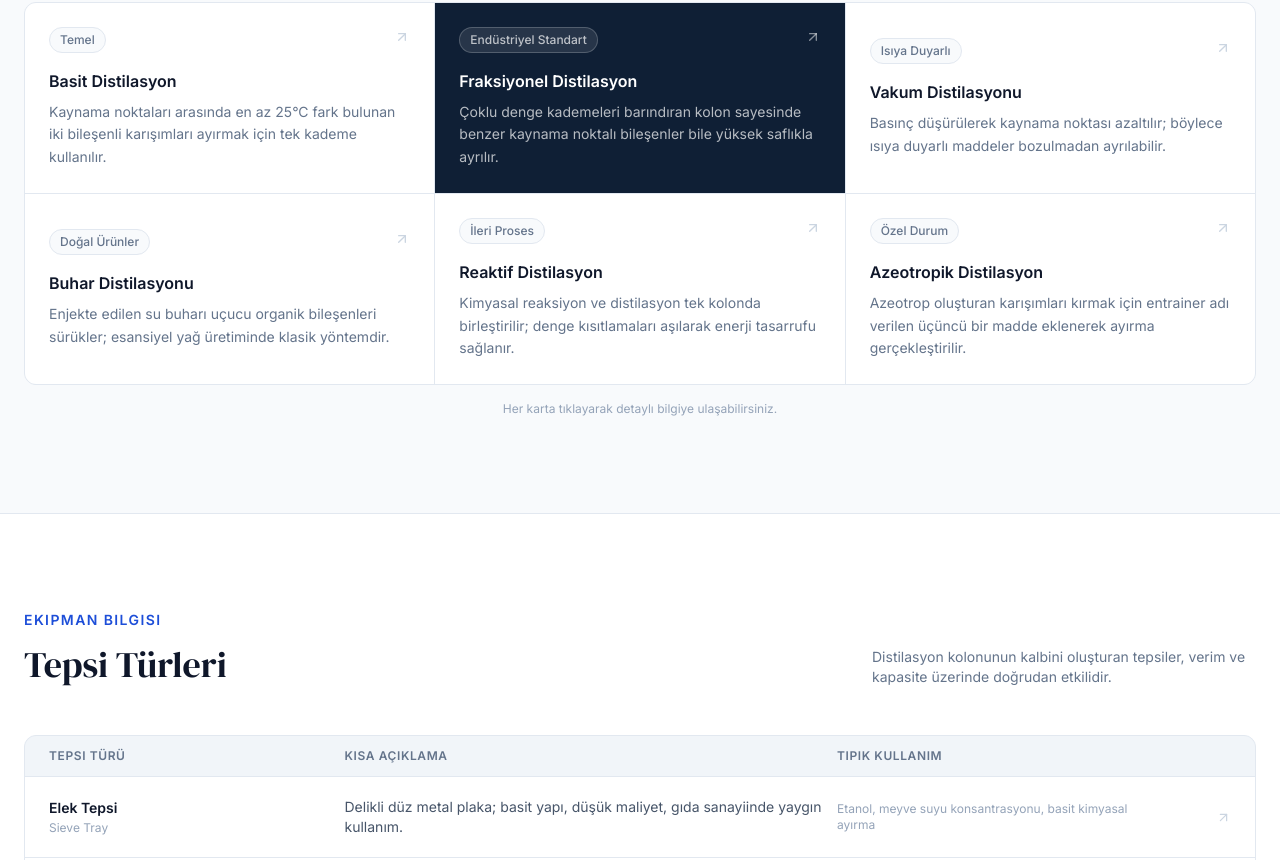
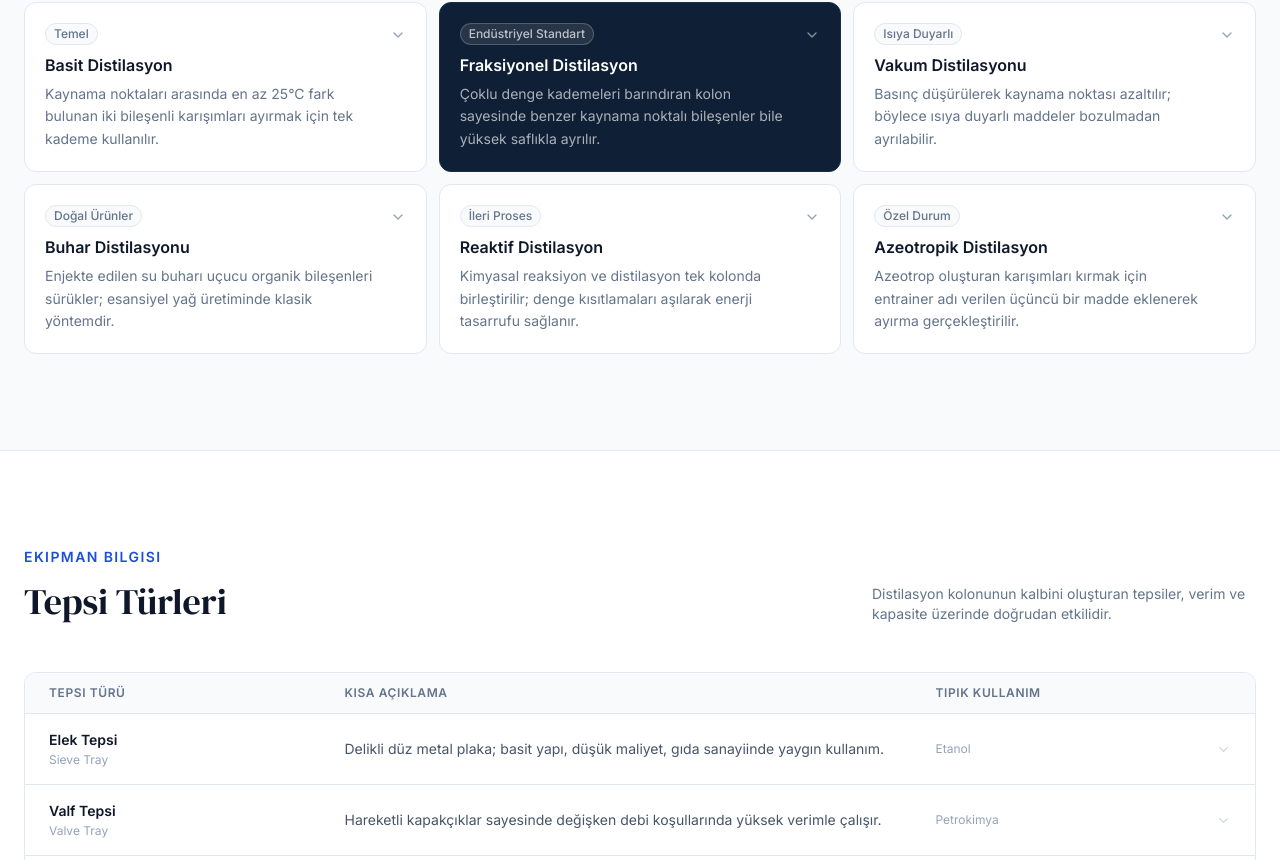
Before and after one commit to Ezgiis02/distillation-site, a React (Vite) app: page / in a window 1280 px wide. Shown: the part 1700-2560 px from the top of the page. Built offline with nearby package versions, Linux system fonts and the light colour scheme.

Commit message:
Replace modals with inline accordion expansion for types and trays

```diff
--- a/src/App.jsx
+++ b/src/App.jsx
@@ -17,8 +17,8 @@ export default function App() {
       <Navbar />
       <Hero />
       <WhatIsDistillation />
-      <Types onOpen={setModal} />
-      <TrayTypes onOpen={setModal} />
+      <Types />
+      <TrayTypes />
       <Products onOpen={setModal} />
       <Calculations />
       <Footer />
--- a/src/components/TrayTypes.jsx
+++ b/src/components/TrayTypes.jsx
@@ -1,4 +1,5 @@
-import { ArrowUpRight, CheckCircle2 } from 'lucide-react'
+import { useState } from 'react'
+import { ChevronDown, CheckCircle2 } from 'lucide-react'
 
 const trays = [
   {
@@ -6,60 +7,50 @@ const trays = [
     title: 'Elek Tepsi',
     subtitle: 'Sieve Tray',
     short: 'Delikli düz metal plaka; basit yapı, düşük maliyet, gıda sanayiinde yaygın kullanım.',
-    detail: {
     description: 'Elek tepsiler, üzerinde düzenli dağılmış küçük delikler bulunan düz metal plakalardır. Buhar bu deliklerden geçerek sıvı tabakasında köpüklenerek temas sağlar. Yapı olarak son derece basit ve ucuzdur.',
     pros: ['Düşük imalat maliyeti', 'Kolay temizlik ve bakım', 'Düşük basınç düşümü', 'Gıda uygulamalarına uygun'],
     cons: ['Dar çalışma aralığı', 'Köpük oluşumu riski'],
     usage: 'Etanol, meyve suyu konsantrasyonu, basit kimyasal ayırma',
-    },
   },
   {
     id: 'valve',
     title: 'Valf Tepsi',
     subtitle: 'Valve Tray',
     short: 'Hareketli kapakçıklar sayesinde değişken debi koşullarında yüksek verimle çalışır.',
-    detail: {
     description: 'Valf tepsiler, delik üzerinde hareket eden metal kapakçıklar içerir. Buhar debisi değiştikçe kapakçıklar yukarı-aşağı hareket ederek geçiş alanını ayarlar. Geniş yük aralığında yüksek verim elde edilir.',
     pros: ['Geniş operasyon aralığı', 'Yüksek kapasite', 'Kendiliğinden debiye göre ayarlanma'],
     cons: ['Elek tepsiye göre pahalı', 'Kapakçıklarda mekanik yıpranma'],
     usage: 'Petrokimya, orta-büyük ölçekli kimya tesisleri',
-    },
   },
   {
     id: 'bubblecap',
     title: 'Balon Kapak Tepsi',
     subtitle: 'Bubble Cap Tray',
     short: 'En eski ve güvenilir tepsi tipi; minimum buhar debisinde bile sıvıyı tepside tutar.',
-    detail: {
     description: 'Yükseltilmiş riserlerin üzerine oturtulan şapka tasarımı, buharın sıvı içinde dağılmasını sağlar. Sıvı tepside tutulduğundan çok düşük debilerde bile çalışabilir.',
     pros: ['Çok geniş çalışma aralığı', 'Düşük debide kararlı çalışma', 'Yüksek sıvı tutma kapasitesi'],
     cons: ['Yüksek imalat maliyeti', 'Yüksek basınç düşümü', 'Temizlik güçlüğü'],
     usage: 'Özel kimyasal süreçler, düşük debi uygulamaları',
-    },
   },
   {
     id: 'dualflow',
     title: 'Çift Akışlı Tepsi',
     subtitle: 'Dual Flow Tray',
     short: 'Downcomer olmaksızın çalışır; buhar ve sıvı aynı deliklerden geçer, tıkanmaya karşı dayanıklıdır.',
-    detail: {
     description: 'Geleneksel downcomersız tasarımdaki bu tepsiler, hem buhar hem sıvının aynı deliklerden geçmesine izin verir. Tıkanma eğilimli sistemler veya askıdaki katı madde içeren akışkanlar için önerilir.',
     pros: ['Tıkanmaya karşı yüksek dayanıklılık', 'Kolay temizlik', 'Düşük maliyet'],
     cons: ['Dar verimli çalışma aralığı', 'Düşük ayırma verimliliği'],
     usage: 'Fermentasyon sıvıları, pulp içeren akışkanlar',
-    },
   },
   {
     id: 'structured',
     title: 'Yapılandırılmış Dolgu',
     subtitle: 'Structured Packing',
     short: 'Corrugated metal levhalardan oluşan dolgu; çok düşük basınç düşümü ve yüksek transfer verimi.',
-    detail: {
     description: 'Corrugated metal levhalardan yapılır; çok düşük basınç düşümü ve yüksek transfer verimi sağlar. Vakum uygulamalarında ve ısıya duyarlı ürünlerde tepsi kolonuna tercih edilir.',
     pros: ['Çok düşük basınç düşümü', 'Yüksek transfer yüzeyi', 'Vakum uygulamaları için ideal'],
     cons: ['Fouling riski', 'Islama güçlüğü', 'Yüksek ilk yatırım maliyeti'],
     usage: 'Vakum distilasyonu, azeotropik ayırma, ısıya duyarlı ürünler',
-    },
   },
   {
     id: 'our_tray',
@@ -67,16 +58,17 @@ const trays = [
     subtitle: 'DistillaTech Özel Tasarım',
     our: true,
     short: 'Mısır işleme koşullarına özel geliştirilmiş elek tepsi: Ø 0.71 m çap, 0.50 m kademe aralığı.',
-    detail: {
     description: 'DistillaTech MDK-16 ürünümüzde, mısır işleme koşullarına uygun özel tasarım elek tepsiler kullanılmaktadır. Paslanmaz çelik yapısı gıda güvenliği standartlarını karşılar. Ø 0.71 m çapı ve 0.5 m tepsi aralığı, 100.000 L/gün besleme kapasitesinde optimum buhar-sıvı temasını sağlayacak şekilde hesaplanmıştır.',
     pros: ['Gıda sınıfı paslanmaz çelik (316L)', 'Optimize edilmiş delik geometrisi', 'Kolay sökülebilir temizleme tasarımı', 'EHEDG uyumlu yüzey işlemi'],
     cons: [],
     usage: 'Mısır hammaddesinden yüksek saflıkta damıtılmış ürün eldesi (xD = 0.895)',
   },
-  },
 ]
 
-export default function TrayTypes({ onOpen }) {
+export default function TrayTypes() {
+  const [openId, setOpenId] = useState(null)
+  const toggle = (id) => setOpenId(prev => prev === id ? null : id)
+
   return (
     <section id="trays" className="py-24 bg-white border-t border-steel-200">
       <div className="max-w-7xl mx-auto px-6">
@@ -88,40 +80,89 @@ export default function TrayTypes({ onOpen }) {
           </div>
         </div>
 
-        <div className="space-y-px bg-steel-200 border border-steel-200 rounded-xl overflow-hidden">
-          {/* Header row */}
-          <div className="hidden md:grid grid-cols-12 bg-steel-100 px-6 py-3 text-xs font-semibold text-steel-500 uppercase tracking-wider">
+        <div className="border border-steel-200 rounded-xl overflow-hidden divide-y divide-steel-200">
+          {/* Table header */}
+          <div className="hidden md:grid grid-cols-12 bg-steel-50 px-6 py-3 text-xs font-semibold text-steel-500 uppercase tracking-wider">
             <div className="col-span-3">Tepsi Türü</div>
-            <div className="col-span-5">Kısa Açıklama</div>
-            <div className="col-span-3">Tipik Kullanım</div>
+            <div className="col-span-6">Kısa Açıklama</div>
+            <div className="col-span-2">Tipik Kullanım</div>
             <div className="col-span-1" />
           </div>
 
-          {trays.map(t => (
+          {trays.map(t => {
+            const isOpen = openId === t.id
+            return (
+              <div key={t.id} className={`${t.our ? 'bg-blue-700' : 'bg-white'}`}>
+                {/* Row header */}
                 <button
-              key={t.id}
-              onClick={() => onOpen({ title: t.title, subtitle: t.subtitle, ...t.detail })}
-              className={`w-full text-left px-6 py-5 group transition-colors cursor-pointer ${t.our ? 'bg-blue-700 hover:bg-blue-800' : 'bg-white hover:bg-steel-50'}`}
+                  onClick={() => toggle(t.id)}
+                  className="w-full text-left px-6 py-4 grid grid-cols-1 md:grid-cols-12 gap-1 md:gap-0 md:items-center group"
                 >
-              <div className="grid grid-cols-1 md:grid-cols-12 gap-2 md:gap-0 md:items-center">
-                <div className="md:col-span-3 flex items-center gap-3">
+                  <div className="md:col-span-3 flex items-center gap-2">
                     {t.our && <CheckCircle2 size={14} className="text-white/80 shrink-0" />}
                     <div>
                       <p className={`font-semibold text-sm ${t.our ? 'text-white' : 'text-steel-900'}`}>{t.title}</p>
                       <p className={`text-xs mt-0.5 ${t.our ? 'text-white/60' : 'text-steel-400'}`}>{t.subtitle}</p>
                     </div>
                   </div>
-                <div className={`md:col-span-5 text-sm ${t.our ? 'text-white/80' : 'text-steel-600'}`}>{t.short}</div>
-                <div className={`md:col-span-3 text-xs ${t.our ? 'text-white/60' : 'text-steel-400'}`}>{t.detail.usage}</div>
+                  <div className={`md:col-span-6 text-sm ${t.our ? 'text-white/80' : 'text-steel-600'}`}>{t.short}</div>
+                  <div className={`md:col-span-2 text-xs hidden md:block ${t.our ? 'text-white/50' : 'text-steel-400'}`}>{t.usage.split(',')[0]}</div>
                   <div className="md:col-span-1 flex justify-end">
-                  <ArrowUpRight size={15} className={`transition-transform group-hover:translate-x-0.5 group-hover:-translate-y-0.5 ${t.our ? 'text-white/50 group-hover:text-white' : 'text-steel-300 group-hover:text-blue-600'}`} />
+                    <ChevronDown
+                      size={15}
+                      className={`transition-transform duration-200 ${isOpen ? 'rotate-180' : ''} ${t.our ? 'text-white/50' : 'text-steel-300'}`}
+                    />
+                  </div>
+                </button>
+
+                {/* Expandable detail */}
+                {isOpen && (
+                  <div className={`px-6 pb-5 border-t ${t.our ? 'border-white/10' : 'border-steel-100'}`}>
+                    <div className="pt-4 grid grid-cols-1 md:grid-cols-2 gap-6">
+                      <div>
+                        <p className={`text-sm leading-relaxed mb-4 ${t.our ? 'text-white/75' : 'text-steel-600'}`}>
+                          {t.description}
+                        </p>
+                        <div className={`rounded-lg px-4 py-3 text-sm ${t.our ? 'bg-white/10 text-white/70' : 'bg-steel-50 border border-steel-100 text-steel-600'}`}>
+                          <span className={`text-xs font-semibold uppercase tracking-wider ${t.our ? 'text-white/40' : 'text-steel-400'}`}>Tipik Uygulama — </span>
+                          {t.usage}
                         </div>
                       </div>
-            </button>
+                      <div className="space-y-4">
+                        {t.pros.length > 0 && (
+                          <div>
+                            <p className={`text-xs font-semibold uppercase tracking-wider mb-2 ${t.our ? 'text-white/40' : 'text-steel-400'}`}>Avantajlar</p>
+                            <ul className="space-y-1.5">
+                              {t.pros.map(p => (
+                                <li key={p} className={`flex items-start gap-2 text-sm ${t.our ? 'text-white/75' : 'text-steel-700'}`}>
+                                  <CheckCircle2 size={13} className={`mt-0.5 shrink-0 ${t.our ? 'text-white/50' : 'text-blue-500'}`} />
+                                  {p}
+                                </li>
                               ))}
+                            </ul>
                           </div>
-
-        <p className="text-center text-steel-400 text-xs mt-4">Her satıra tıklayarak detaylı bilgiye ulaşabilirsiniz.</p>
+                        )}
+                        {t.cons.length > 0 && (
+                          <div>
+                            <p className={`text-xs font-semibold uppercase tracking-wider mb-2 ${t.our ? 'text-white/40' : 'text-steel-400'}`}>Dezavantajlar</p>
+                            <ul className="space-y-1.5">
+                              {t.cons.map(c => (
+                                <li key={c} className={`flex items-start gap-2 text-sm ${t.our ? 'text-white/75' : 'text-steel-700'}`}>
+                                  <span className={`mt-0.5 text-xs shrink-0 ${t.our ? 'text-white/40' : 'text-amber-500'}`}>—</span>
+                                  {c}
+                                </li>
+                              ))}
+                            </ul>
+                          </div>
+                        )}
+                      </div>
+                    </div>
+                  </div>
+                )}
+              </div>
+            )
+          })}
+        </div>
       </div>
     </section>
   )
--- a/src/components/Types.jsx
+++ b/src/components/Types.jsx
@@ -1,4 +1,5 @@
-import { ArrowUpRight } from 'lucide-react'
+import { useState } from 'react'
+import { ChevronDown, CheckCircle2, AlertCircle } from 'lucide-react'
 
 const types = [
   {
@@ -6,12 +7,10 @@ const types = [
     title: 'Basit Distilasyon',
     tag: 'Temel',
     short: 'Kaynama noktaları arasında en az 25°C fark bulunan iki bileşenli karışımları ayırmak için tek kademe kullanılır.',
-    detail: {
     description: 'Basit distilasyon, kaynama noktaları arasında en az 25°C fark bulunan iki bileşenli karışımları ayırmak için kullanılır. Genellikle tek bir ısıtma-yoğunlaştırma adımından oluşur. Laboratuvar ölçeğinde yaygın kullanılır; endüstriyel uygulamalarda nadiren tercih edilir.',
     uses: ['Su arıtma', 'Alkol-su ayrımı (kaba)', 'Solvent geri kazanımı'],
     efficiency: 'Düşük — Orta',
     complexity: 'Basit',
-    },
   },
   {
     id: 'fractional',
@@ -19,64 +18,58 @@ const types = [
     tag: 'Endüstriyel Standart',
     highlight: true,
     short: 'Çoklu denge kademeleri barındıran kolon sayesinde benzer kaynama noktalı bileşenler bile yüksek saflıkla ayrılır.',
-    detail: {
     description: 'Fraksiyonel distilasyon, kolon içinde çok sayıda denge kademesi barındırır. Petrol rafinerisi, etanol üretimi ve kimya sanayiinde temel ayırma yöntemidir. MDK-16 ürünümüz bu kategoride yer almaktadır.',
     uses: ['Ham petrol fraksiyonları', 'Etanol üretimi', 'Hava ayrışımı (N₂, O₂)', 'Mısır bazlı damıtma'],
     efficiency: 'Yüksek',
     complexity: 'Orta — Karmaşık',
-    },
   },
   {
     id: 'vacuum',
     title: 'Vakum Distilasyonu',
     tag: 'Isıya Duyarlı',
     short: 'Basınç düşürülerek kaynama noktası azaltılır; böylece ısıya duyarlı maddeler bozulmadan ayrılabilir.',
-    detail: {
     description: 'Basıncın düşürülmesiyle bileşenlerin kaynama noktaları da düşer; ısıya duyarlı maddeler bozulmadan ayrılabilir. Gıda sanayiinde meyve suyu konsantrasyonu ve hassas aroma maddelerinin eldesi için kritik öneme sahiptir.',
     uses: ['Meyve suyu konsantrasyonu', 'İlaç etken maddeleri', 'Ağır petrol fraksiyonları', 'Aroma eldesi'],
     efficiency: 'Yüksek',
     complexity: 'Karmaşık',
-    },
   },
   {
     id: 'steam',
     title: 'Buhar Distilasyonu',
     tag: 'Doğal Ürünler',
     short: 'Enjekte edilen su buharı uçucu organik bileşenleri sürükler; esansiyel yağ üretiminde klasik yöntemdir.',
-    detail: {
     description: 'Sisteme enjekte edilen su buharı, uçucu organik bileşenleri sürükler. Suya karışmayan veya az karışan bileşenler için özellikle uygundur. Esansiyel yağlar ve doğal aroma maddeleri üretiminde yüzyıllardır kullanılmaktadır.',
     uses: ['Lavanta, gül, nane yağları', 'Doğal çiçek esansları', 'Baharatlı bitki ekstraksiyonu'],
     efficiency: 'Orta',
     complexity: 'Orta',
-    },
   },
   {
     id: 'reactive',
     title: 'Reaktif Distilasyon',
     tag: 'İleri Proses',
     short: 'Kimyasal reaksiyon ve distilasyon tek kolonda birleştirilir; denge kısıtlamaları aşılarak enerji tasarrufu sağlanır.',
-    detail: {
     description: 'Reaksiyon ve ayırma işlemlerinin aynı anda aynı kolonda gerçekleştirildiği ileri bir süreçtir. Denge kısıtlamalarını aşar, yüksek dönüşüm oranları elde edilir ve enerji tüketimi önemli ölçüde azaltılır.',
     uses: ['Metil asetat üretimi', 'MTBE sentezi', 'Esterifikasyon reaksiyonları'],
     efficiency: 'Çok Yüksek',
     complexity: 'İleri Düzey',
-    },
   },
   {
     id: 'azeotropic',
     title: 'Azeotropik Distilasyon',
     tag: 'Özel Durum',
     short: 'Azeotrop oluşturan karışımları kırmak için entrainer adı verilen üçüncü bir madde eklenerek ayırma gerçekleştirilir.',
-    detail: {
     description: 'Bazı karışımlar belirli bileşimde azeotrop oluşturarak normal distilasyon ile ayrılamaz. Bu durumda üçüncü bir madde eklenerek azeotrop kırılır. Mutlak etanol üretiminde (%99.9) bu yöntem tercih edilir.',
     uses: ['Mutlak etanol üretimi', 'İzopropanol saflaştırma', 'Organik solvent kurutma'],
     efficiency: 'Yüksek',
     complexity: 'Karmaşık',
   },
-  },
 ]
 
-export default function Types({ onOpen }) {
+export default function Types() {
+  const [openId, setOpenId] = useState(null)
+
+  const toggle = (id) => setOpenId(prev => prev === id ? null : id)
+
   return (
     <section id="types" className="py-24 bg-steel-50 border-t border-steel-200">
       <div className="max-w-7xl mx-auto px-6">
@@ -88,26 +81,84 @@ export default function Types({ onOpen }) {
           </div>
         </div>
 
-        <div className="grid grid-cols-1 md:grid-cols-2 lg:grid-cols-3 gap-px bg-steel-200 border border-steel-200 rounded-xl overflow-hidden">
-          {types.map(t => (
+        <div className="grid grid-cols-1 md:grid-cols-2 lg:grid-cols-3 gap-3">
+          {types.map(t => {
+            const isOpen = openId === t.id
+            return (
+              <div
+                key={t.id}
+                className={`rounded-xl border overflow-hidden transition-all duration-200 ${
+                  t.highlight
+                    ? isOpen ? 'border-navy-600 bg-navy-800' : 'border-navy-700 bg-navy-800'
+                    : isOpen ? 'border-blue-300 bg-white' : 'border-steel-200 bg-white hover:border-steel-300'
+                }`}
+              >
+                {/* Card header — always visible */}
                 <button
-              key={t.id}
-              onClick={() => onOpen({ title: t.title, ...t.detail })}
-              className={`text-left p-6 group transition-colors cursor-pointer ${t.highlight ? 'bg-navy-800 hover:bg-navy-700 text-white' : 'bg-white hover:bg-steel-50'}`}
+                  onClick={() => toggle(t.id)}
+                  className="w-full text-left px-5 py-5 flex items-start justify-between gap-3"
                 >
-              <div className="flex items-start justify-between mb-4">
-                <span className={`text-xs font-medium px-2.5 py-1 rounded-full border ${t.highlight ? 'border-white/20 text-white/70 bg-white/10' : 'border-steel-200 text-steel-500 bg-steel-50'}`}>
+                  <div className="flex-1 min-w-0">
+                    <div className="flex items-center gap-2 mb-2">
+                      <span className={`text-xs font-medium px-2 py-0.5 rounded-full border ${
+                        t.highlight
+                          ? 'border-white/20 text-white/70 bg-white/10'
+                          : 'border-steel-200 text-steel-500 bg-steel-50'
+                      }`}>
                         {t.tag}
                       </span>
-                <ArrowUpRight size={16} className={`mt-0.5 transition-transform group-hover:translate-x-0.5 group-hover:-translate-y-0.5 ${t.highlight ? 'text-white/50 group-hover:text-white' : 'text-steel-300 group-hover:text-blue-600'}`} />
                     </div>
-              <h3 className={`font-semibold text-base mb-2 ${t.highlight ? 'text-white' : 'text-steel-900'}`}>{t.title}</h3>
-              <p className={`text-sm leading-relaxed ${t.highlight ? 'text-white/70' : 'text-steel-500'}`}>{t.short}</p>
+                    <h3 className={`font-semibold text-base ${t.highlight ? 'text-white' : 'text-steel-900'}`}>
+                      {t.title}
+                    </h3>
+                    <p className={`text-sm mt-1.5 leading-relaxed ${t.highlight ? 'text-white/65' : 'text-steel-500'}`}>
+                      {t.short}
+                    </p>
+                  </div>
+                  <ChevronDown
+                    size={16}
+                    className={`shrink-0 mt-1 transition-transform duration-200 ${isOpen ? 'rotate-180' : ''} ${t.highlight ? 'text-white/50' : 'text-steel-400'}`}
+                  />
                 </button>
+
+                {/* Expandable detail */}
+                {isOpen && (
+                  <div className={`px-5 pb-5 border-t ${t.highlight ? 'border-white/10' : 'border-steel-100'}`}>
+                    <p className={`text-sm leading-relaxed mt-4 mb-4 ${t.highlight ? 'text-white/75' : 'text-steel-600'}`}>
+                      {t.description}
+                    </p>
+
+                    <div className="grid grid-cols-2 gap-2 mb-4">
+                      <div className={`rounded-lg px-3 py-2 ${t.highlight ? 'bg-white/10' : 'bg-steel-50 border border-steel-100'}`}>
+                        <p className={`text-xs mb-0.5 ${t.highlight ? 'text-white/40' : 'text-steel-400'}`}>Verimlilik</p>
+                        <p className={`text-sm font-semibold ${t.highlight ? 'text-white' : 'text-steel-800'}`}>{t.efficiency}</p>
+                      </div>
+                      <div className={`rounded-lg px-3 py-2 ${t.highlight ? 'bg-white/10' : 'bg-steel-50 border border-steel-100'}`}>
+                        <p className={`text-xs mb-0.5 ${t.highlight ? 'text-white/40' : 'text-steel-400'}`}>Karmaşıklık</p>
+                        <p className={`text-sm font-semibold ${t.highlight ? 'text-white' : 'text-steel-800'}`}>{t.complexity}</p>
+                      </div>
+                    </div>
+
+                    <p className={`text-xs font-semibold uppercase tracking-wider mb-2 ${t.highlight ? 'text-white/40' : 'text-steel-400'}`}>
+                      Kullanım Alanları
+                    </p>
+                    <div className="flex flex-wrap gap-1.5">
+                      {t.uses.map(u => (
+                        <span key={u} className={`text-xs px-2.5 py-1 rounded-full border ${
+                          t.highlight
+                            ? 'border-white/20 text-white/70 bg-white/10'
+                            : 'border-steel-200 text-steel-600 bg-white'
+                        }`}>
+                          {u}
+                        </span>
                       ))}
                     </div>
-
-        <p className="text-center text-steel-400 text-xs mt-4">Her karta tıklayarak detaylı bilgiye ulaşabilirsiniz.</p>
+                  </div>
+                )}
+              </div>
+            )
+          })}
+        </div>
       </div>
     </section>
   )
```
Lines whose indentation alone changed are shown as unchanged.
